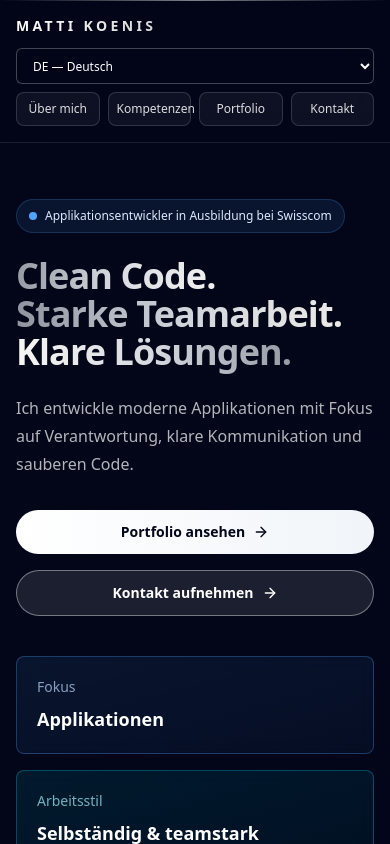
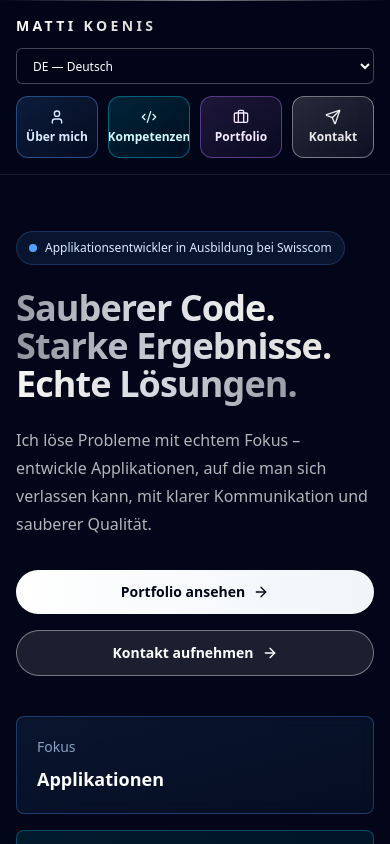
Before and after one commit to matti24/myportfolio, a React (Vite) app: page / in a window 390 px wide. Shown: the top 844 px of the page. Built offline with nearby package versions, Linux system fonts and the light colour scheme; the HTML template or start-up script is replaced by a standard one.

Commit message:
responsive adjustments

```diff
--- a/src/App.jsx
+++ b/src/App.jsx
@@ -16,6 +16,9 @@ import {
   Handshake,
   Lightbulb,
   Target,
+  User,
+  BookOpen,
+  Send,
 } from "lucide-react";
 
 
@@ -33,6 +36,7 @@ const informatikSkills = [
   { category: "database", name: "MongoDB", value: 50, logo: "https://cdn.simpleicons.org/mongodb/FFFFFF" },
   { category: "database", name: "MariaDB", value: 50, logo: "https://cdn.simpleicons.org/mariadb/FFFFFF" },
   { category: "cloud", name: "Docker", value: 50, logo: "https://cdn.simpleicons.org/docker/FFFFFF" },
+  { category: "cloud", name: "Microsoft Power Platform", value: 75, logo: "https://commons.wikimedia.org/wiki/Special:FilePath/Microsoft_Power_Platform_logo.svg" },
   { category: "tools", name: "Git", value: 60, logo: "https://cdn.simpleicons.org/git/FFFFFF" },
 ];
 
@@ -85,9 +89,9 @@ const translations = {
     nav: { about: "Über mich", skills: "Kompetenzen", portfolio: "Portfolio", contact: "Kontakt" },
     hero: {
       badge: "Applikationsentwickler in Ausbildung bei Swisscom",
-      lines: ["Clean Code.", "Starke Teamarbeit.", "Klare Lösungen."],
+      lines: ["Sauberer Code.", "Starke Ergebnisse.", "Echte Lösungen."],
       description:
-        "Ich entwickle moderne Applikationen mit Fokus auf Verantwortung, klare Kommunikation und sauberen Code.",
+        "Ich löse Probleme mit echtem Fokus – entwickle Applikationen, auf die man sich verlassen kann, mit klarer Kommunikation und sauberer Qualität.",
       ctaPortfolio: "Portfolio ansehen",
       ctaContact: "Kontakt aufnehmen",
       cards: {
@@ -134,7 +138,7 @@ const translations = {
     },
     skills: {
       tag: "Skills",
-      title: "Informatik und soziale Kompetenzen.",
+      title: "",
       techTitle: "Informatik Skills",
       socialTitle: "Soziale Kompetenzen",
       socialItems: [
@@ -203,9 +207,9 @@ const translations = {
     nav: { about: "About", skills: "Skills", portfolio: "Portfolio", contact: "Contact" },
     hero: {
       badge: "Application developer apprentice at Swisscom",
-      lines: ["Clean Code.", "Strong teamwork.", "Clear solutions."],
+      lines: ["Clean Code.", "Strong Results.", "Real Solutions."],
       description:
-        "I build modern applications with a focus on responsibility, clear communication, and clean code.",
+        "I solve problems with real focus – building applications you can count on, with clear communication and solid quality.",
       ctaPortfolio: "View portfolio",
       ctaContact: "Get in touch",
       cards: {
@@ -251,7 +255,7 @@ const translations = {
     },
     skills: {
       tag: "Skills",
-      title: "Technical and social competencies.",
+      title: "",
       techTitle: "Technical skills",
       socialTitle: "Social competencies",
       socialItems: [
@@ -319,9 +323,9 @@ const translations = {
     nav: { about: "Over mij", skills: "Vaardigheden", portfolio: "Portfolio", contact: "Contact" },
     hero: {
       badge: "Applicatieontwikkelaar in opleiding bij Swisscom",
-      lines: ["Clean code.", "Sterke teamwork.", "Duidelijke oplossingen."],
+      lines: ["Schone Code.", "Sterke Resultaten.", "Echte Oplossingen."],
       description:
-        "Ik bouw moderne applicaties met focus op verantwoordelijkheid, duidelijke communicatie en clean code.",
+        "Ik los problemen op met echte focus – bouw applicaties waar je op kunt rekenen, met heldere communicatie en solide kwaliteit.",
       ctaPortfolio: "Bekijk portfolio",
       ctaContact: "Neem contact op",
       cards: {
@@ -367,7 +371,7 @@ const translations = {
     },
     skills: {
       tag: "Skills",
-      title: "Technische en sociale competenties.",
+      title: "",
       techTitle: "Technische skills",
       socialTitle: "Sociale competenties",
       socialItems: [
@@ -434,9 +438,9 @@ const translations = {
     nav: { about: "Om mig", skills: "Kompetenser", portfolio: "Portfolio", contact: "Kontakt" },
     hero: {
       badge: "Applikationsutvecklare under utbildning på Swisscom",
-      lines: ["Clean Code.", "Starkt teamarbete.", "Tydliga lösningar."],
+      lines: ["Ren Kod.", "Starka Resultat.", "Äkta Lösningar."],
       description:
-        "Jag bygger moderna applikationer med fokus på ansvar, tydlig kommunikation och clean code.",
+        "Jag löser problem med verklig fokus – bygger applikationer du kan lita på, med tydlig kommunikation och solid kvalitet.",
       ctaPortfolio: "Se portfolio",
       ctaContact: "Kontakta mig",
       cards: {
@@ -482,7 +486,7 @@ const translations = {
     },
     skills: {
       tag: "Skills",
-      title: "Tekniska och sociala kompetenser.",
+      title: "",
       techTitle: "Tekniska skills",
       socialTitle: "Sociala kompetenser",
       socialItems: [
@@ -688,11 +692,43 @@ export default function MattiKoenisOnepage() {
             </select>
           </div>
 
-          <nav className="mt-2 grid grid-cols-4 gap-2 text-center text-xs md:hidden">
-            <a href="#about" className="rounded-lg border border-white/15 bg-white/5 px-2 py-2 text-white/85 transition hover:bg-white/10">{t.nav.about}</a>
-            <a href="#skills" className="rounded-lg border border-white/15 bg-white/5 px-2 py-2 text-white/85 transition hover:bg-white/10">{t.nav.skills}</a>
-            <a href="#portfolio" className="rounded-lg border border-white/15 bg-white/5 px-2 py-2 text-white/85 transition hover:bg-white/10">{t.nav.portfolio}</a>
-            <a href="#contact" className="rounded-lg border border-white/15 bg-white/5 px-2 py-2 text-white/85 transition hover:bg-white/10">{t.nav.contact}</a>
+          <nav className="mt-3 grid grid-cols-4 gap-2.5 md:hidden">
+            <a
+              href="#about"
+              className="group relative overflow-hidden rounded-xl border border-blue-400/40 bg-gradient-to-br from-blue-400/15 to-blue-400/5 px-2 py-3 text-center font-semibold text-blue-100 transition duration-300 hover:border-blue-300/80 hover:from-blue-400/25 hover:to-blue-400/10 hover:shadow-lg hover:shadow-blue-500/30"
+            >
+              <div className="flex flex-col items-center gap-1">
+                <User className="h-4 w-4" />
+                <span className="text-xs">{t.nav.about}</span>
+              </div>
+            </a>
+            <a
+              href="#skills"
+              className="group relative overflow-hidden rounded-xl border border-cyan-400/40 bg-gradient-to-br from-cyan-400/15 to-cyan-400/5 px-2 py-3 text-center font-semibold text-cyan-100 transition duration-300 hover:border-cyan-300/80 hover:from-cyan-400/25 hover:to-cyan-400/10 hover:shadow-lg hover:shadow-cyan-500/30"
+            >
+              <div className="flex flex-col items-center gap-1">
+                <Code2 className="h-4 w-4" />
+                <span className="text-xs">{t.nav.skills}</span>
+              </div>
+            </a>
+            <a
+              href="#portfolio"
+              className="group relative overflow-hidden rounded-xl border border-purple-400/40 bg-gradient-to-br from-purple-400/15 to-purple-400/5 px-2 py-3 text-center font-semibold text-purple-100 transition duration-300 hover:border-purple-300/80 hover:from-purple-400/25 hover:to-purple-400/10 hover:shadow-lg hover:shadow-purple-500/30"
+            >
+              <div className="flex flex-col items-center gap-1">
+                <Briefcase className="h-4 w-4" />
+                <span className="text-xs">{t.nav.portfolio}</span>
+              </div>
+            </a>
+            <a
+              href="#contact"
+              className="group relative overflow-hidden rounded-xl border border-white/40 bg-gradient-to-br from-white/15 to-white/5 px-2 py-3 text-center font-semibold text-white/90 transition duration-300 hover:border-white/70 hover:from-white/25 hover:to-white/10 hover:shadow-lg hover:shadow-white/30"
+            >
+              <div className="flex flex-col items-center gap-1">
+                <Send className="h-4 w-4" />
+                <span className="text-xs">{t.nav.contact}</span>
+              </div>
+            </a>
           </nav>
         </div>
       </header>
@@ -777,7 +813,7 @@ export default function MattiKoenisOnepage() {
 
         <section
           id="about"
-          className="mx-auto max-w-7xl px-4 py-16 sm:px-6 md:py-24 lg:px-8"
+          className="mx-auto max-w-7xl px-4 py-20 sm:px-6 md:py-32 lg:px-8 border-t border-[#e5e4e2]/30"
         >
           <div className="mb-16 text-center">
             <p className="text-sm font-medium uppercase tracking-[0.28em] text-blue-200/70">{t.about.tag}</p>
@@ -790,7 +826,7 @@ export default function MattiKoenisOnepage() {
             {/* Linke Spalte: Hobbys und Sprachen */}
             <div className="space-y-6">
               <div>
-                <h3 className="mb-4 text-sm font-semibold uppercase tracking-[0.12em] text-blue-200/70">{t.about.languagesTitle}</h3>
+                <h3 className="mb-6 text-4xl md:text-sm font-bold md:font-semibold uppercase tracking-[0.12em] text-[#e5e4e2] md:text-blue-200/70 font-serif">{t.about.languagesTitle}</h3>
                 <div className="space-y-3">
                   {localizedLanguageLevels.map((lang) => (
                     <div key={lang.name}>
@@ -813,27 +849,29 @@ export default function MattiKoenisOnepage() {
               </div>
 
               <div>
-                <h3 className="mb-4 text-sm font-semibold uppercase tracking-[0.12em] text-blue-200/70">{t.about.hobbiesTitle}</h3>
-                <div className="grid grid-cols-3 gap-2">
+                <h3 className="mb-6 text-4xl md:text-sm font-bold md:font-semibold uppercase tracking-[0.12em] text-[#e5e4e2] md:text-blue-200/70 font-serif">{t.about.hobbiesTitle}</h3>
+                <div className="grid grid-cols-3 gap-4 md:gap-3 pt-2">
                   {localizedHobbies.map((hobby, idx) => {
                     const Icon = hobby.icon;
                     const borderClasses = [
-                      "border-blue-400/30 bg-gradient-to-br from-blue-400/10 to-blue-400/5 hover:shadow-blue-500/20",
-                      "border-cyan-400/30 bg-gradient-to-br from-cyan-400/10 to-cyan-400/5 hover:shadow-cyan-500/20",
-                      "border-white/30 bg-gradient-to-br from-white/10 to-white/5 hover:shadow-white/20"
+                      "bg-gradient-to-br from-blue-400/12 to-blue-400/5 hover:bg-blue-400/20 hover:shadow-lg hover:shadow-blue-500/25",
+                      "bg-gradient-to-br from-cyan-400/12 to-cyan-400/5 hover:bg-cyan-400/20 hover:shadow-lg hover:shadow-cyan-500/25",
+                      "bg-gradient-to-br from-white/12 to-white/5 hover:bg-white/20 hover:shadow-lg hover:shadow-white/25"
                     ];
                     const iconClasses = [
-                      "text-blue-300 group-hover:text-blue-200",
-                      "text-cyan-300 group-hover:text-cyan-200",
+                      "text-blue-300 group-hover:text-blue-100",
+                      "text-cyan-300 group-hover:text-cyan-100",
                       "text-white/70 group-hover:text-white"
                     ];
 
                     return (
                       <div
                         key={hobby.name}
-                        className={`group rounded-lg border backdrop-blur-sm p-3 text-center transition hover:border-opacity-60 hover:shadow-lg ${borderClasses[idx]}`}
+                        className={`group flex flex-col items-center justify-center text-center rounded-xl backdrop-blur-sm p-4 transition duration-300 ${borderClasses[idx]}`}
                       >
-                        <Icon className={`mx-auto mb-1 h-5 w-5 transition group-hover:scale-125 ${iconClasses[idx]}`} />
+                        <div className="mb-3 flex h-12 w-12 items-center justify-center rounded-lg transition group-hover:scale-110">
+                          <Icon className={`h-6 w-6 transition ${iconClasses[idx]}`} />
+                        </div>
                         <p className="text-xs font-semibold text-white/90">{hobby.name}</p>
                       </div>
                     );
@@ -841,14 +879,9 @@ export default function MattiKoenisOnepage() {
                 </div>
               </div>
 
-              <div
-                className="rounded-2xl border border-white/15 bg-white/7 p-5 backdrop-blur-sm transition hover:border-white/30 hover:bg-white/12"
-              >
-                <div className="mb-3 inline-flex rounded-xl border border-white/20 bg-white/10 p-2.5 text-white/85">
-                  <Briefcase className="h-4 w-4" />
-                </div>
-                <h3 className="text-base font-semibold text-white">{t.about.shortProfileTitle}</h3>
-                <p className="mt-2 text-sm leading-6 text-white/72">
+              <div>
+                <h3 className="text-4xl md:text-base font-bold md:font-semibold text-[#e5e4e2] md:text-white font-serif md:font-sans hidden">{t.about.shortProfileTitle}</h3>
+                <p className="text-sm leading-6 text-white/72 hidden">
                   {t.about.shortProfileBefore} <span className="font-semibold text-white">{t.about.shortProfileHighlight}</span> {t.about.shortProfileAfter}
                 </p>
               </div>
@@ -862,7 +895,8 @@ export default function MattiKoenisOnepage() {
                 <img
                   src={profileImage}
                   alt="Matti Koenis portrait"
-                  className="w-full drop-shadow-2xl"
+                  className="w-full drop-shadow-2xl select-none"
+                  draggable={false}
                 />
               </div>
             </div>
@@ -891,7 +925,7 @@ export default function MattiKoenisOnepage() {
 
         <section
           id="skills"
-          className="mx-auto max-w-7xl px-4 py-16 sm:px-6 md:py-24 lg:px-8"
+          className="mx-auto max-w-7xl px-4 py-20 sm:px-6 md:py-32 lg:px-8 border-t border-[#e5e4e2]/30"
         >
           <div className="mb-10">
             <div className="max-w-2xl">
@@ -904,8 +938,8 @@ export default function MattiKoenisOnepage() {
           </div>
 
           <div className="grid gap-6 lg:grid-cols-2">
-            <div className="rounded-[2rem] border border-white/10 bg-white/5 p-6 backdrop-blur-sm md:p-8">
-              <h3 className="mb-6 text-xl font-semibold text-white">{t.skills.techTitle}</h3>
+            <div className="md:rounded-[2rem] md:border md:border-white/10 md:bg-white/5 md:p-6 md:backdrop-blur-sm lg:md:p-8 border-b border-[#e5e4e2]/30 md:border-0 pb-6 md:pb-0">
+              <h3 className="mb-6 text-4xl md:text-xl font-bold md:font-semibold text-[#e5e4e2] md:text-white font-serif md:font-sans">{t.skills.techTitle}</h3>
               <div className="space-y-6">
                 {groupedTechSkills.map((group) => (
                   <div key={group.category}>
@@ -942,18 +976,18 @@ export default function MattiKoenisOnepage() {
               </div>
             </div>
 
-            <div className="rounded-[2rem] border border-white/10 bg-white/5 p-6 backdrop-blur-sm md:p-8">
-              <h3 className="mb-6 text-xl font-semibold text-white">{t.skills.socialTitle}</h3>
-              <div className="grid gap-4 sm:grid-cols-2 lg:grid-cols-1 xl:grid-cols-2">
+            <div className="md:rounded-[2rem] md:border md:border-white/10 md:bg-white/5 md:p-6 md:backdrop-blur-sm lg:md:p-8">
+              <h3 className="mb-6 text-4xl md:text-xl font-bold md:font-semibold text-[#e5e4e2] md:text-white font-serif md:font-sans">{t.skills.socialTitle}</h3>
+              <div className="grid gap-4 sm:grid-cols-2 md:auto-rows-max lg:grid-cols-1 md:lg:grid-cols-1 xl:grid-cols-2">
                 {localizedSocialSkills.map((skill) => {
                   const Icon = skill.icon;
 
                   return (
                     <div
                       key={skill.name}
-                      className="group rounded-xl border border-white/15 bg-white/5 p-4 backdrop-blur-sm transition hover:border-[#e5e4e2]/40 hover:bg-[#e5e4e2]/5"
+                      className="group md:rounded-xl md:border md:border-white/15 md:bg-white/5 md:p-4 md:backdrop-blur-sm transition hover:border-[#e5e4e2]/40 hover:bg-[#e5e4e2]/5"
                     >
-                      <div className="mb-3 inline-flex rounded-lg border border-[#e5e4e2]/30 bg-[#e5e4e2]/10 p-2 text-[#f2f1ef]">
+                      <div className="mb-3 md:inline-flex md:rounded-lg md:border md:border-[#e5e4e2]/30 md:bg-[#e5e4e2]/10 md:p-2 md:text-[#f2f1ef]">
                         <Icon className="h-5 w-5" />
                       </div>
                       <h4 className="text-base font-semibold text-white mb-2">{skill.name}</h4>
@@ -968,7 +1002,7 @@ export default function MattiKoenisOnepage() {
 
         <section
           id="experience"
-          className="mx-auto max-w-5xl px-4 py-16 sm:px-6 md:py-24 lg:px-8"
+          className="mx-auto max-w-5xl px-4 py-20 sm:px-6 md:py-32 lg:px-8 border-t border-[#e5e4e2]/30"
         >
           <div className="mb-16 text-center">
             <p className="text-sm font-medium uppercase tracking-[0.28em] text-blue-200/70">{t.experience.tag}</p>
@@ -1020,12 +1054,12 @@ export default function MattiKoenisOnepage() {
 
         <section
           id="portfolio"
-          className="mx-auto max-w-7xl px-4 py-16 sm:px-6 md:py-24 lg:px-8"
+          className="mx-auto max-w-7xl px-4 py-20 sm:px-6 md:py-32 lg:px-8 border-t border-[#e5e4e2]/30"
         >
           <div className="grid gap-6 lg:grid-cols-[1fr_1fr]">
-            <div className="rounded-[2rem] border border-white/30 bg-white/8 p-8 backdrop-blur-sm transition hover:border-white/50 hover:bg-white/12">
+            <div className="md:rounded-[2rem] md:border md:border-white/30 md:bg-white/8 md:p-8 md:backdrop-blur-sm transition md:hover:border-white/50 md:hover:bg-white/12">
               <p className="text-sm font-medium uppercase tracking-[0.28em] text-white/60">{t.portfolio.tag}</p>
-              <h2 className="mt-4 text-3xl font-semibold tracking-tight md:text-5xl text-white">
+              <h2 className="mt-4 text-4xl md:text-3xl font-bold md:font-semibold tracking-tight md:text-5xl text-[#e5e4e2] md:text-white font-serif md:font-sans">
                 {t.portfolio.title}
               </h2>
               <p className="mt-6 text-lg leading-8 text-white/75">
@@ -1034,15 +1068,15 @@ export default function MattiKoenisOnepage() {
             </div>
 
             <div className="grid gap-6">
-              <div className="rounded-[2rem] border border-white/30 bg-white/8 p-7 backdrop-blur-sm transition hover:border-white/50 hover:bg-white/12">
-                <h3 className="text-xl font-semibold text-white">{t.portfolio.bringTitle}</h3>
+              <div className="md:rounded-[2rem] md:border md:border-white/30 md:bg-white/8 md:p-7 md:backdrop-blur-sm transition md:hover:border-white/50 md:hover:bg-white/12">
+                <h3 className="text-4xl md:text-xl font-bold md:font-semibold text-[#e5e4e2] md:text-white font-serif md:font-sans">{t.portfolio.bringTitle}</h3>
                 <p className="mt-3 leading-7 text-white/75">
                   {t.portfolio.bringText}
                 </p>
               </div>
 
-              <div className="rounded-[2rem] border border-white/30 bg-white/8 p-7 backdrop-blur-sm transition hover:border-white/50 hover:bg-white/12">
-                <h3 className="text-xl font-semibold text-white">{t.portfolio.standTitle}</h3>
+              <div className="md:rounded-[2rem] md:border md:border-white/30 md:bg-white/8 md:p-7 md:backdrop-blur-sm transition md:hover:border-white/50 md:hover:bg-white/12">
+                <h3 className="text-4xl md:text-xl font-bold md:font-semibold text-[#e5e4e2] md:text-white font-serif md:font-sans">{t.portfolio.standTitle}</h3>
                 <p className="mt-3 leading-7 text-white/75">
                   {t.portfolio.standText}
                 </p>
@@ -1053,13 +1087,13 @@ export default function MattiKoenisOnepage() {
 
         <section
           id="contact"
-          className="mx-auto max-w-7xl px-4 pb-16 pt-8 sm:px-6 md:pb-24 md:pt-10 lg:px-8"
+          className="mx-auto max-w-7xl px-4 pb-20 pt-20 sm:px-6 md:pb-32 md:pt-32 lg:px-8 border-t border-[#e5e4e2]/30"
         >
-          <div className="overflow-hidden rounded-[2rem] border border-white/30 bg-white/8 backdrop-blur-sm">
-            <div className="grid gap-8 p-8 md:p-10 lg:grid-cols-[1.1fr_0.9fr] lg:p-12">
+          <div className="md:overflow-hidden md:rounded-[2rem] md:border md:border-white/30 md:bg-white/8 md:backdrop-blur-sm">
+            <div className="grid gap-8 md:p-8 md:p-10 lg:grid-cols-[1.1fr_0.9fr] lg:p-12">
               <div>
                 <p className="text-sm font-medium uppercase tracking-[0.28em] text-blue-200/70">{t.contact.tag}</p>
-                <h2 className="mt-4 text-3xl font-semibold tracking-tight md:text-5xl">
+                <h2 className="mt-4 text-4xl md:text-3xl font-bold md:font-semibold tracking-tight md:text-5xl text-[#e5e4e2] md:text-white font-serif md:font-sans">
                   {t.contact.title}
                 </h2>
                 <p className="mt-5 max-w-2xl text-lg leading-8 text-white/70">
@@ -1067,7 +1101,7 @@ export default function MattiKoenisOnepage() {
                 </p>
               </div>
 
-              <div className="grid gap-4">
+              <div className="grid gap-4 border-t md:border-0 border-[#e5e4e2]/30 pt-6 md:pt-0">
                 <a
                   href="mailto:matti@koenis.ch"
                   className="group flex items-center justify-between rounded-[1.5rem] border border-white/30 bg-white/10 p-5 transition hover:border-white/60 hover:bg-white/20"
```
